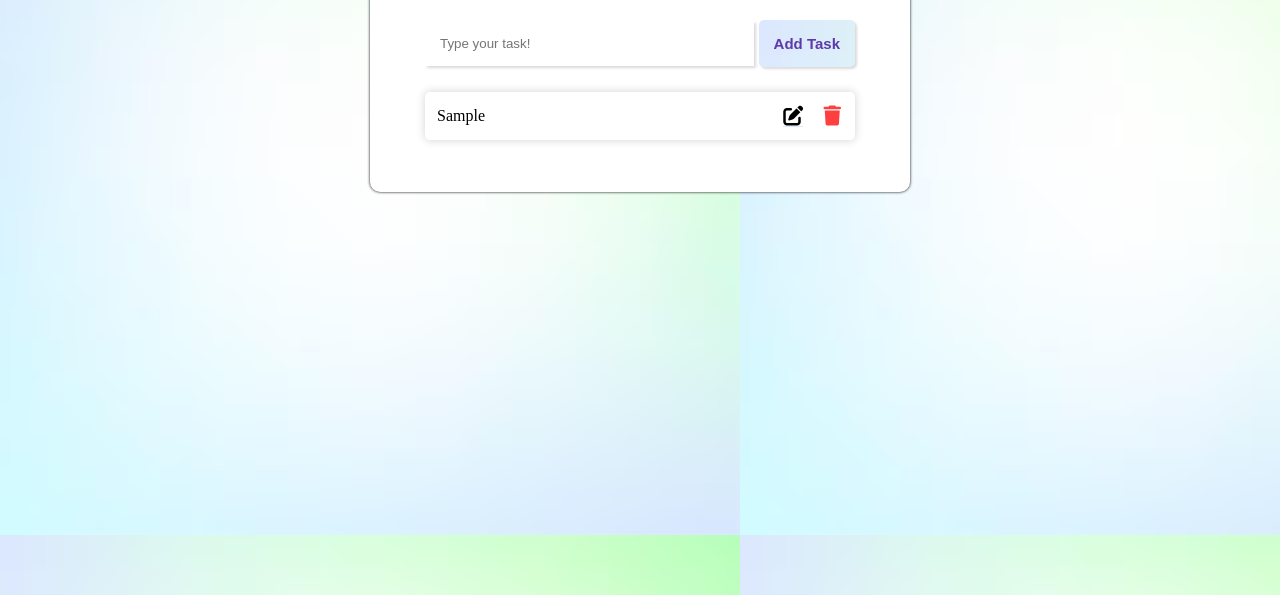
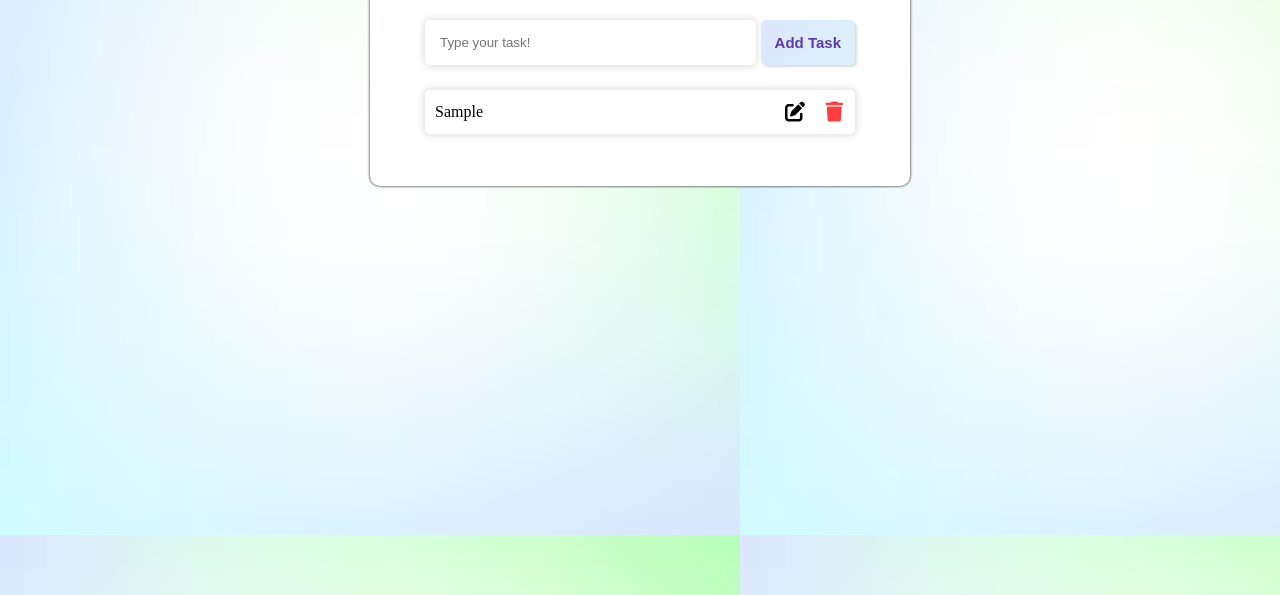
Before and after one commit to AbdulQuddus07/Todo-App-with-DOM-JavaScript, a plain HTML site: page index.html in a window 1280 px wide. Both pictures are taken after typing "Sample" into the empty fields and a click on the button "Add Task". Shown: the part 205-800 px from the top of the page. Drawn offline with Linux system fonts and the light colour scheme; a web font is replaced by a local one.

Commit message:
"Today Task Done"

```diff
--- a/app.js
+++ b/app.js
@@ -6,33 +6,53 @@ function add() {
     alert("Please enter a task");
   } else {
     // Created list
-    let newElementli = document.createElement("li");
+    let liElement = document.createElement("li");
     // This code create paragraph
     let newElementP = document.createElement("p");
     // inside paragraph getting the value of inputs
     newElementP.innerHTML = inputs.value;
     newElementP.style.background = "none";
     // this code will add paragraph inside list
-    newElementli.appendChild(newElementP);
+    liElement.appendChild(newElementP);
+
+
 
     // Created editIcon
-    let editbtn = document.createElement("icon");
-    editbtn.innerHTML = '<i class="fa-solid fa-pen-to-square">';
+    let editbtn = document.createElement("icons");
+    editbtn.classList.add("fa-solid", "fa-pen-to-square", "edit");
+    liElement.appendChild(editbtn);
+    editbtn.setAttribute("onclick", "updateTask(this)");
 
-    newElementli.appendChild(editbtn);
+
+
     // Created deleteIcon
     let deletebtn = document.createElement("icon");
+    deletebtn.classList.add("fa-solid", "fa-trash", "delete");
+    liElement.appendChild(deletebtn);
+    deletebtn.setAttribute("onclick", "deleteTask(this)");
 
-    deletebtn.innerHTML = '<i class="fa-solid fa-trash"></i>';
-    newElementli.appendChild(deletebtn);
-    deletebtn.classList.add("deletebtn");
- // finaally adding listItem in todoList:
-    todoList.appendChild(newElementli);
+
+    // finaally adding listItem in todoList:
+    todoList.appendChild(liElement);
     inputs.value = "";
-    // newElementli.innerHTML = `${inputs.value} <i class="fa-solid fa-pen-to-square"></i><i class="fa-solid fa-trash"></i>`;
   }
 }
-let deleteTask = (deletebtn) =>{
+
+
+// created deleteFunction to delete todolist target element
+function deleteTask(e) {
+    e.parentNode.remove()
+}
+
+
+// created updateFunction to update todolist target element
+function updateTask(e) {
+    let currentElementText = e.previousElementSibling.textContent;
+    let currentInput = document.createElement("input");
+    currentInput.type = "text";
+    currentInput.className = 'input';
+    e.value = currentElementText;
+    e.parentNode.replaceChild(currentInput,e.previousElementSibling,)
+    e.style.margin = "20px"
 
 }
-todoList.addEventListener('click',deleteTask);
--- a/style.css
+++ b/style.css
@@ -49,14 +49,15 @@ input {
   flex: 1;
   padding: 15px;
   border: none;
+  border-radius: 5px;
   outline-color: #5d39a9;
   background: transparent;
-  box-shadow: rgba(0, 0, 0, 0.15) 1.95px 1.95px 2.6px;
+  box-shadow: 0px 0px 8px #d5d1d1;
 }
 .add-button {
   max-width: 220px;
   max-height: 50px;
-  padding: 15px;
+  padding: 14px;
   font-size: 15px;
   font-weight: bold;
   font-family: var(--font-poetson);
@@ -75,7 +76,7 @@ li {
   background: #fff;
   max-width: 430px;
   margin: 12px 25px 12px 25px;
-  padding: 12px;
+  padding: 10px;
   border: none;
   border-radius: 5px;
   display: flex;
```
